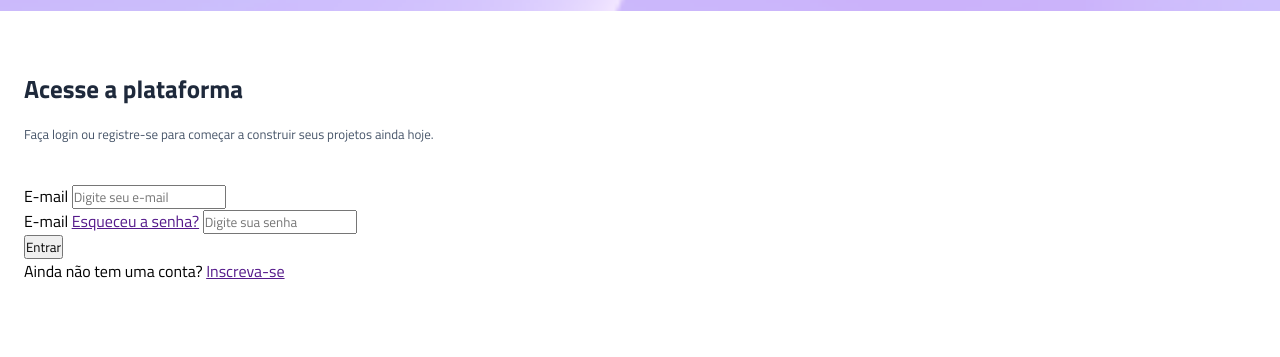
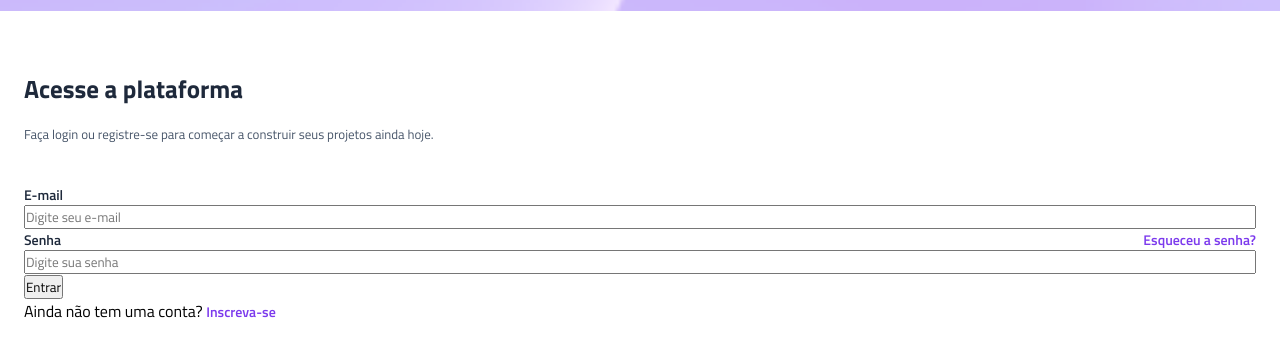
Before and after one commit to Ruyzu/projeto-vertigo, a plain HTML site: page index.html in a window 1280 px wide. Shown: the part 123-480 px from the top of the page. Drawn offline with Linux system fonts and the light colour scheme.

Commit message:
estilização dos labels e das âncoras da seção de login

```diff
--- a/index.html
+++ b/index.html
@@ -31,8 +31,11 @@
                 </div>
 
                 <div class="input-box">
-                    <label for="senha">E-mail</label>
-                    <a href="">Esqueceu a senha?</a>
+                    <div>
+                        <label for="senha">Senha</label>
+                        <a href="">Esqueceu a senha?</a>
+                    </div>
+
                     <input type="password" placeholder="Digite sua senha" id="senha">
                 </div>
 
--- a/style.css
+++ b/style.css
@@ -12,6 +12,7 @@
 :root{
     --gray-800: #1E293B;
     --gray-600: #475569;
+    --Purple: #7C3AED;
 }
 
 /*  numero = 20 */
@@ -46,4 +47,33 @@ main {
     font-size: 0.8125rem;
     color: var(--gray-600);
 }
+
+.input-box {
+    display: flex;
+    flex-direction: column;
+}
+
+.input-box div{
+    display: flex;
+    justify-content: space-between;
+    align-items: center;
+}
+
+.login label {
+    font-size: 0.875rem;
+    color: var(--gray-800);
+    font-weight: 600;
+}
+
+.login a{
+    color: var(--Purple);
+    text-decoration: none;
+    font-size: 0.875rem;
+    font-weight: 600;
+}
+
+.login a:hover {
+    text-decoration: underline;
+}
+
 /*  nome dacor, rgb, rgba, hex, hsl, hwb */
```
